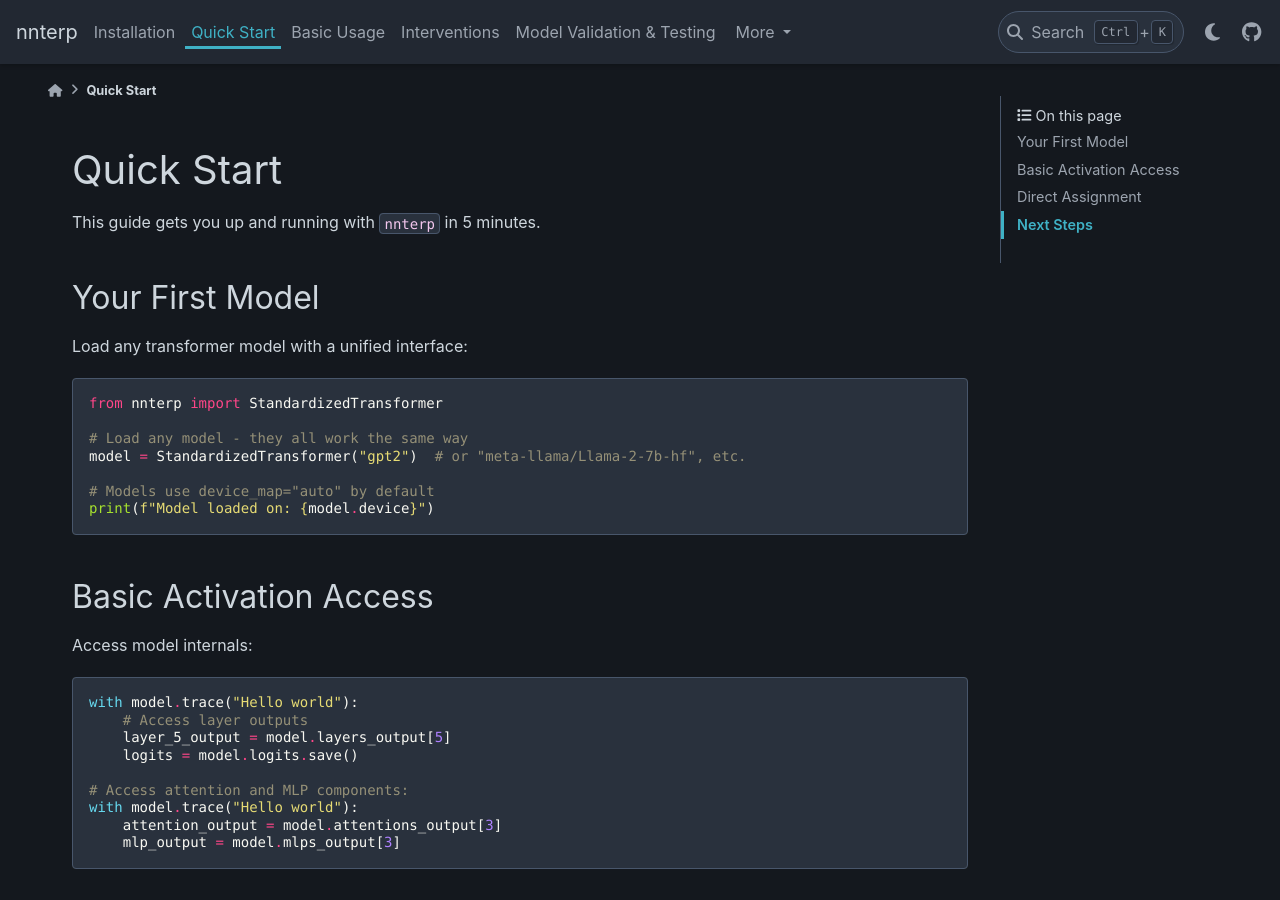
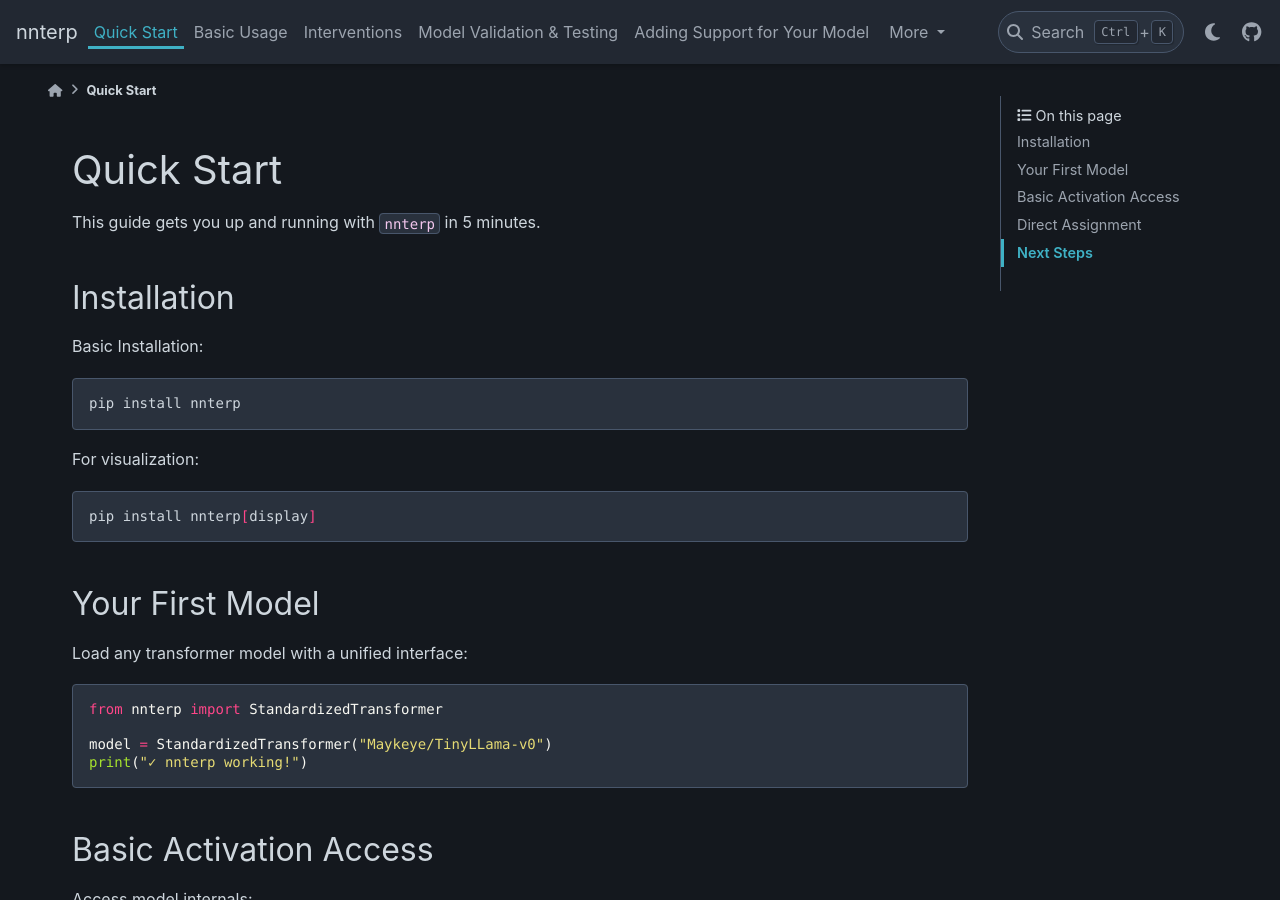
Before and after one commit to Butanium/nnterp, a Sphinx documentation site: the page built from docs/getting-started/quickstart.rst, in a window 1280 px wide and 900 px high. Built offline with Sphinx 7.4.7 and the PyData theme 0.15.4, drawn with Linux system fonts in a browser that asks for light colours.

Commit message:
Refactor installation instructions and remove outdated installation guide
- Deleted the old installation documentation file.
- Updated the quickstart guide to include installation instructions directly, streamlining the onboarding process for new users.

```diff
--- a/docs/getting-started/quickstart.rst
+++ b/docs/getting-started/quickstart.rst
@@ -3,8 +3,24 @@
 
 This guide gets you up and running with ``nnterp`` in 5 minutes.
 
+Installation
+------------
+
+Basic Installation:
+
+.. code-block:: bash
+
+   pip install nnterp
+
+For visualization:
+
+.. code-block:: bash
+
+   pip install nnterp[display]
+
+
 Your First Model
----------------
+----------------
 
 Load any transformer model with a unified interface:
 
@@ -12,11 +28,8 @@
 
    from nnterp import StandardizedTransformer
 
-   # Load any model - they all work the same way
-   model = StandardizedTransformer("gpt2")  # or "meta-llama/Llama-2-7b-hf", etc.
-
-   # Models use device_map="auto" by default
-   print(f"Model loaded on: {model.device}")
+   model = StandardizedTransformer("Maykeye/TinyLLama-v0")
+   print("✓ nnterp working!")
 
 Basic Activation Access
 ----------------------
--- a/docs/index.rst
+++ b/docs/index.rst
@@ -40,7 +40,6 @@
    :maxdepth: 1
    :caption: Getting Started:
 
-   getting-started/installation
    getting-started/quickstart
 
 .. toctree::
```
Also changed, not shown: docs/getting-started/installation.rst (deleted, +0 -26 lines).
